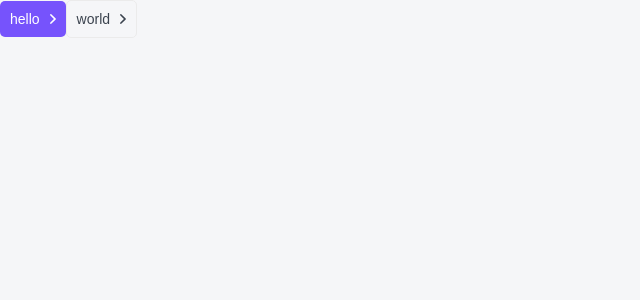
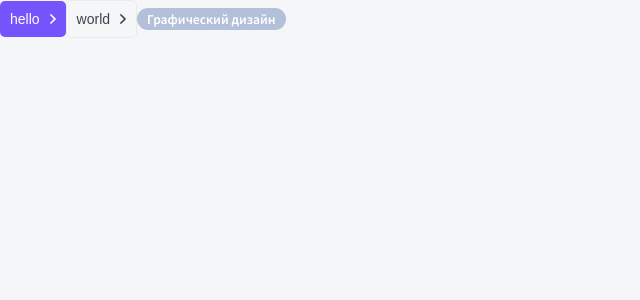
Before and after one commit to tolkunio/top-course, a Next.js app: page / in a window 1280 px wide. Shown: the top 300 px of the page, without its empty margins (0-640 px from the left). Built offline with nearby package versions, Linux system fonts and the light colour scheme.

Commit message:
-added tag component

```diff
--- a/components/index.ts
+++ b/components/index.ts
@@ -1,2 +1,4 @@
 export * from './htag/Htag'
 export * from './button/Button'
+export * from './paragraph/Paragraph'
+export * from './tag/Tag'
--- a/components/paragraph/Paragraph.props.ts
+++ b/components/paragraph/Paragraph.props.ts
@@ -3,6 +3,6 @@ import {HTMLAttributes} from "react";
 import {ReactNode} from "react";
 
 export interface ParagraphProps extends DetailedHTMLProps<HTMLAttributes<HTMLParagraphElement>, HTMLParagraphElement> {
-    size: 's' | 'm' | 'l',
+    size?: 's' | 'm' | 'l',
     children: ReactNode
 }
--- a/components/paragraph/Paragraph.tsx
+++ b/components/paragraph/Paragraph.tsx
@@ -2,7 +2,7 @@ import s from './Paragraph.module.css'
 import {ParagraphProps} from "@/components/paragraph/Paragraph.props";
 import cn from "classnames";
 
-const Paragraph = ({size, children, className = 'm', ...rest}: ParagraphProps) => {
+const Paragraph = ({size = 'm', children, className, ...rest}: ParagraphProps) => {
     return (
         <p className={cn(s.p, className ? className : '',
             {
--- /dev/null
+++ b/components/tag/Tag.module.css
@@ -0,0 +1,47 @@
+.tag {
+    display: inline-block;
+    box-sizing: border-box;
+    margin-right: 5px;
+    border-radius: 20px;
+    color: var(--black);
+}
+
+.s {
+    padding: 5px 10px;
+    font-size: 12px;
+    line-height: 12px;
+}
+
+.m {
+    padding: 5px 10px;
+    font-size: 14px;
+    line-height: 14px;
+}
+
+.primary {
+    border: 1px solid var(--primary);
+    color: var(--primary);
+    background: none;
+}
+
+.ghost {
+    border: 1px solid var(--grey-light);
+}
+
+.red {
+    font-weight: 600;
+    color: var(--white);
+    background-color: var(--red);
+}
+
+.gray {
+    color: var(--white);
+    background-color: #B3C0D9;
+    font-weight: 600;
+}
+
+.green {
+    color: var(--green);
+    background-color: var(--green-light);
+    font-weight: 600;
+}
--- /dev/null
+++ b/components/tag/Tag.tsx
@@ -0,0 +1,22 @@
+import s from './Tag.module.css'
+import {TagProps} from "@/components/tag/Tag.props";
+import cn from "classnames";
+
+const Tag = ({size, children, color, href, className, ...rest}: TagProps) => {
+    return (
+        <div className={cn(s.tag, {
+            [s.s]: size == 's',
+            [s.m]: size == 'm',
+            [s.primary]: color == 'primary',
+            [s.ghost]: color == 'ghost',
+            [s.gray]: color == 'gray',
+            [s.green]: color == 'green',
+            [s.red]: color == 'red'
+        })}{...rest}>{
+            href ? <a href={href}>{children}</a> : <>{children}</>
+        }
+        </div>
+    );
+};
+
+export default Tag;
--- a/pages/index.tsx
+++ b/pages/index.tsx
@@ -2,6 +2,7 @@ import Head from "next/head";
 import {Inter} from "next/font/google";
 import Htag from "@/components/htag/Htag";
 import Button from "@/components/button/Button";
+import Tag from "@/components/tag/Tag";
 
 const inter = Inter({subsets: ["latin"]});
 
@@ -10,6 +11,7 @@ export default function Home() {
         <>
             <Button appearance={'primary'} arrow={'right'}>hello</Button>
             <Button appearance={'ghost'} arrow={'right'}>world</Button>
+            <Tag size={'s'} color={'gray'}>Графический дизайн</Tag>
         </>
     )
 }
```
Also changed, not shown: components/tag/Tag.props.ts (added, +10 -0 lines).
